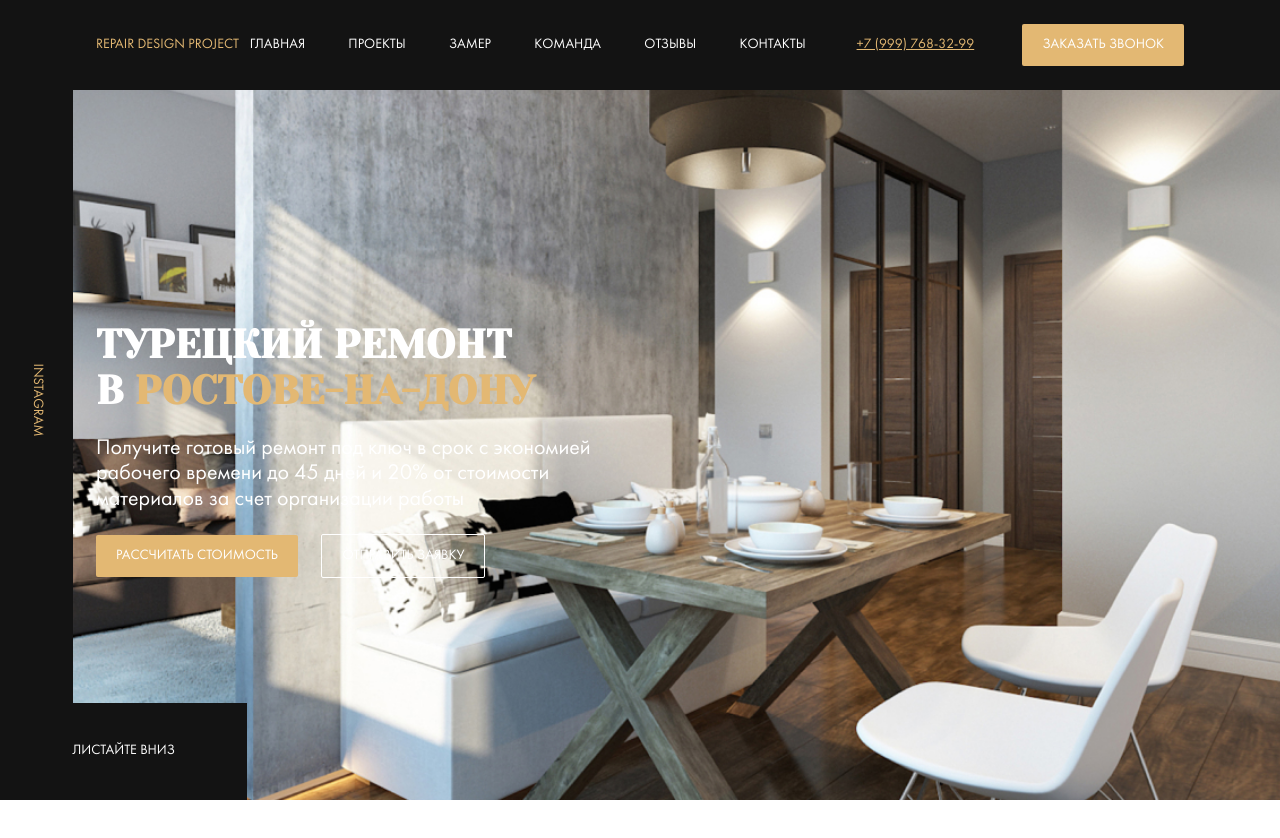
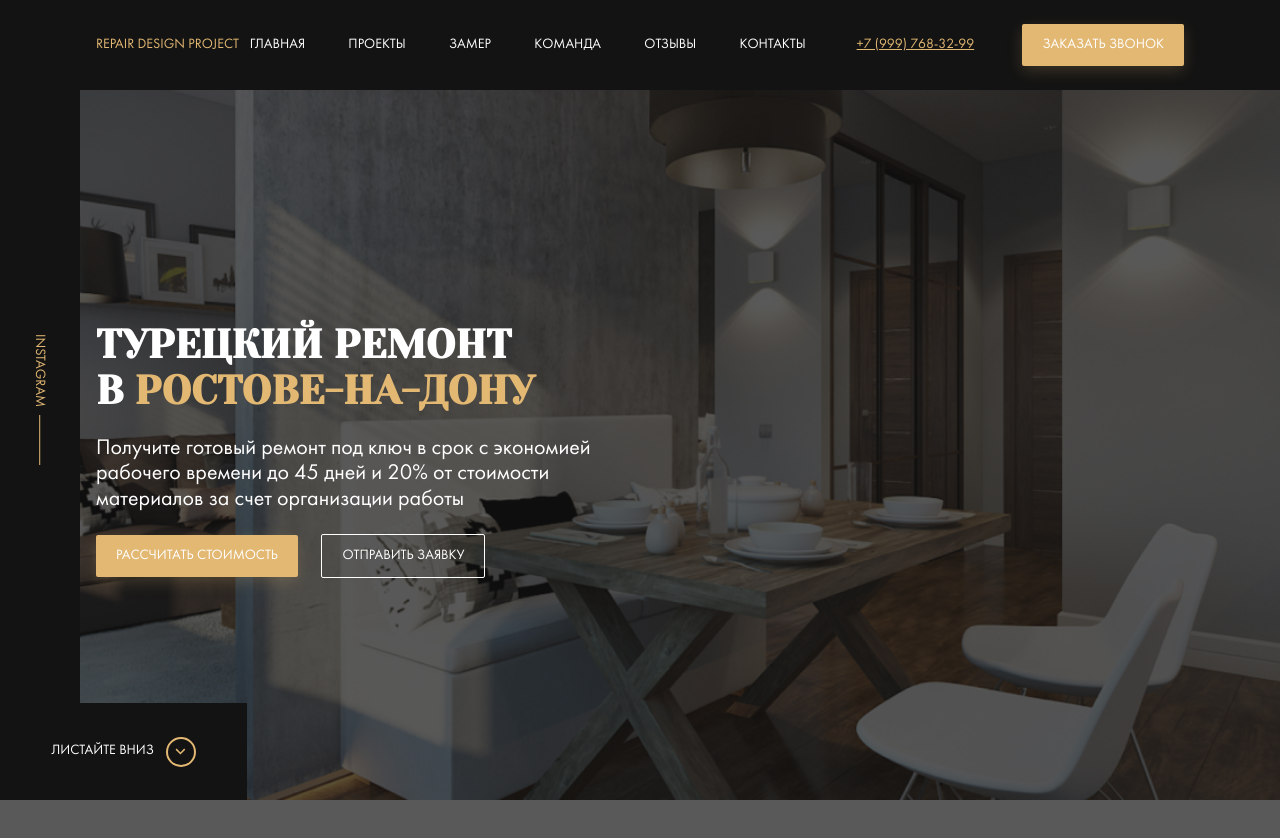
Before and after one commit to Difine/repair-design, a website: page index.html in a window 1280 px wide. Before the commit the page ends 800 px from the top, so only its background shows below. Drawn offline with Linux system fonts and the light colour scheme; files whose address does not match are found by name.

Commit message:
feat: add before and after elements in hero section

```diff
--- a/sass/templates/_header.sass
+++ b/sass/templates/_header.sass
@@ -19,6 +19,9 @@
     color: $light
     text-transform: uppercase
     margin-right: 40px
+    transition: color 0.2
+    &:hover
+      color: $primary
 .phone
   color: $primary
 .contacts
--- a/sass/templates/_hero.sass
+++ b/sass/templates/_hero.sass
@@ -8,8 +8,15 @@
   background: $dark url(../img/hero-bg.jpg) no-repeat center / cover
   height: 100vh
   color: $light
+  &::before
+    content: ''
+    position: absolute
+    width: 100%
+    height: 100%
+    background-color: rgba($dark, 0.7)
   &__content
     max-width: 670px
+    position: relative
   &__text
     font-size: 22px
     max-width: 500px
@@ -34,16 +41,33 @@
     text-transform: uppercase
     color: $light
     text-decoration: none
+    &::after
+      content: ''
+      background: url(../img/arrow-down.svg) no-repeat center
+      width: 30px
+      height: 30px
+      border: 2px solid $primary
+      border-radius: 50%
+      margin-left: 12px
 .instagram
   display: flex
   justify-content: center
   align-items: center
   background-color: $dark
   &__link
+    display: flex
+    align-items: center
     text-decoration: none
     text-transform: uppercase
     color: $primary
     transform: rotate(90deg)
+    line-height: 0.8
+    &::after
+      content: ''
+      width: 50px
+      height: 1px
+      background-color: $primary
+      margin-left: 8px
 .title
   margin: 0
   font-family: 'Yeseva One', cursive
```
Also changed, not shown: css/style.css, img/arrow-down.svg (added), style/style.min.css.
